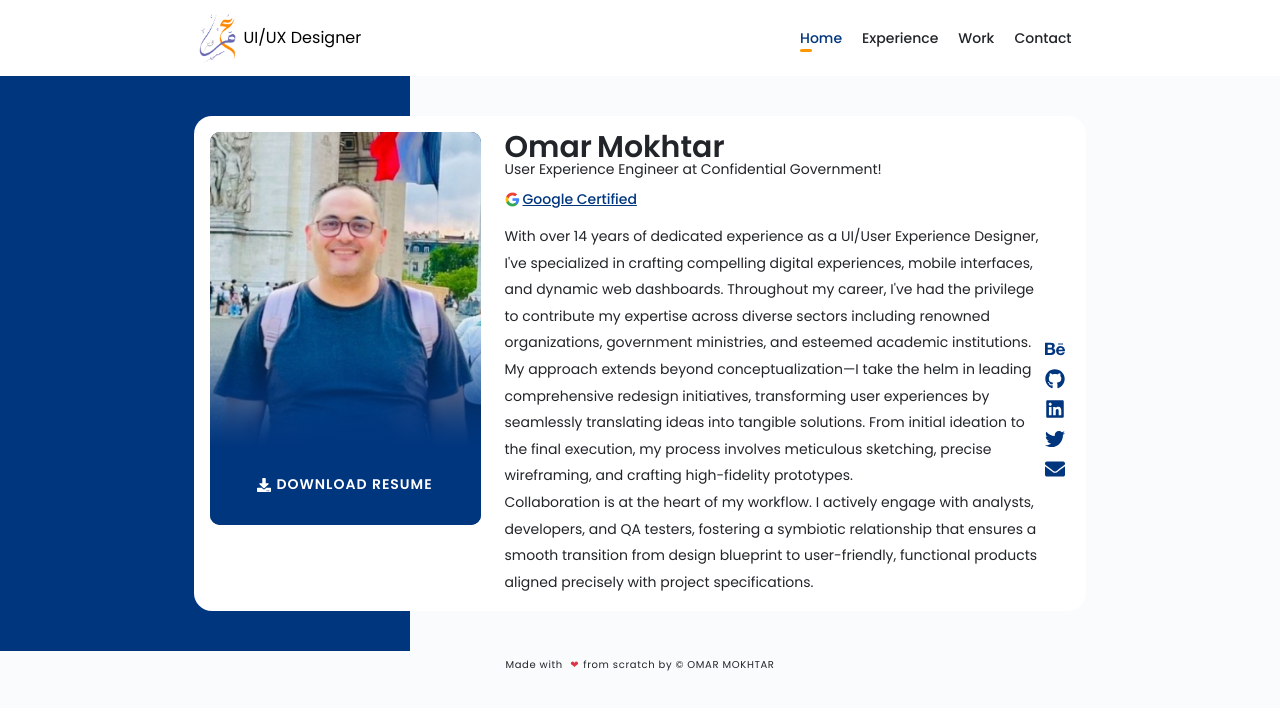
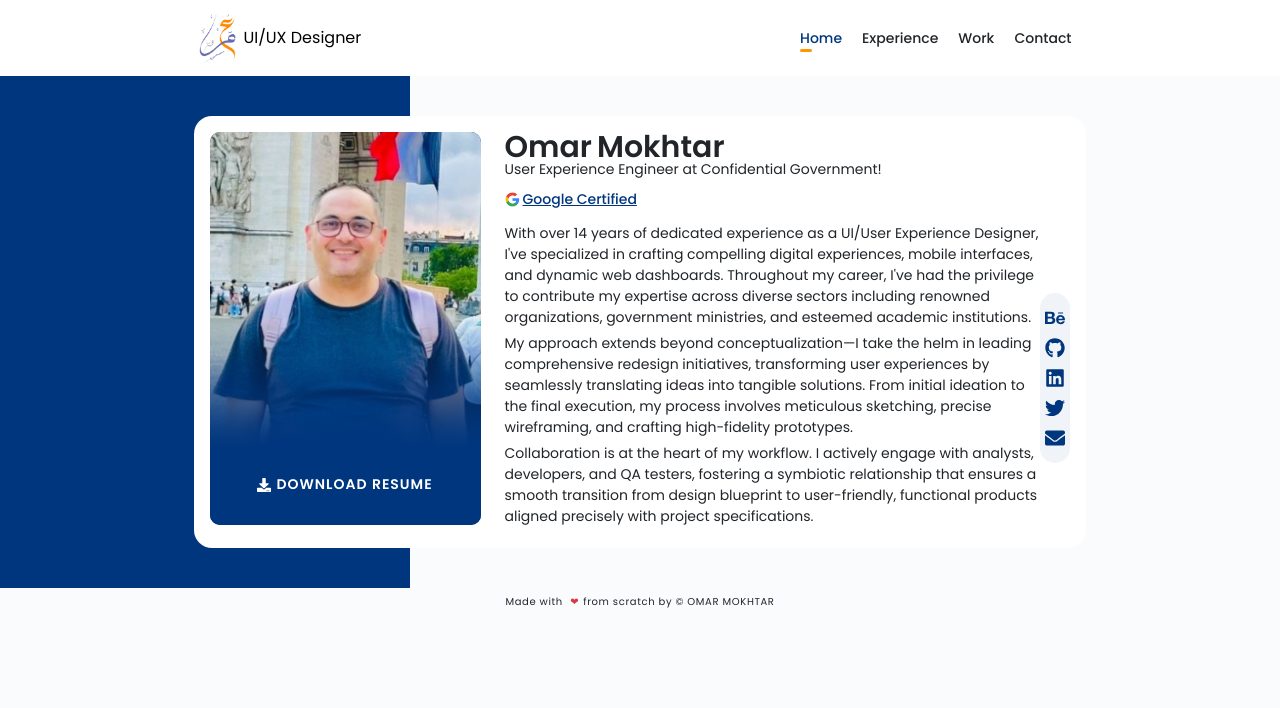
Before and after one commit to omarmok/my-react-webSite, a Next.js app: page / in a window 1280 px wide. Shown: the top 708 px of the page. Built offline with nearby package versions, Linux system fonts and the light colour scheme; no server answers.

Commit message:
css enhance

```diff
--- a/pages/index.js
+++ b/pages/index.js
@@ -60,13 +60,13 @@ export default function Home() {
 
                    <div className='d-flex align-items-center flex-column'>
 
-                   <p className='mb-0'>
+                   <p>
                     With over 14 years of dedicated experience as a UI/User Experience Designer, I&apos;ve specialized in crafting compelling digital experiences, mobile interfaces, and dynamic web dashboards. Throughout my career, I&apos;ve had the privilege to contribute my expertise across diverse sectors including renowned organizations, government ministries, and esteemed academic institutions.
                   </p>
-                  <p className='mb-0'>
+                  <p >
                     My approach extends beyond conceptualization—I take the helm in leading comprehensive redesign initiatives, transforming user experiences by seamlessly translating ideas into tangible solutions. From initial ideation to the final execution, my process involves meticulous sketching, precise wireframing, and crafting high-fidelity prototypes.
                   </p>
-                  <p className='mb-0'>
+                  <p>
                     Collaboration is at the heart of my workflow. I actively engage with analysts, developers, and QA testers, fostering a symbiotic relationship that ensures a smooth transition from design blueprint to user-friendly, functional products aligned precisely with project specifications.
                   </p>
 
--- a/styles/globals.scss
+++ b/styles/globals.scss
@@ -158,9 +158,16 @@ main {
     }
   }
   .discraption {
+    p{
+      line-height: 1.5;
+      margin-bottom: 5px;
+    }
     .socialIcon {
       display: flex;
       flex-direction: column;
+      background: rgb(0 54 126 / 6%);
+      padding-block: 10px;
+      border-radius: 30px;
       @media (max-width: 968px) {
         flex-direction: row;
       }
```
